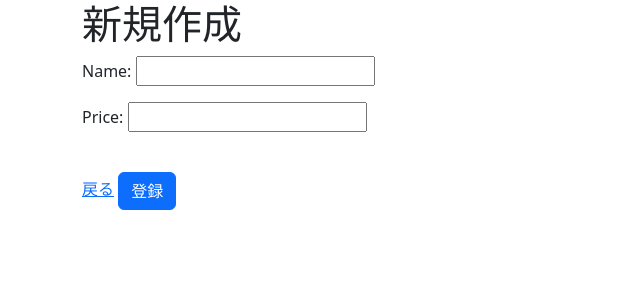
After one commit to hmakino8/Python_practice, a Django app: page /crud/new/ in a window 1280 px wide. The commit adds this page. Shown: the top 300 px of the page, without its empty margins (0-640 px from the left). Run offline with Django 4.2, Linux system fonts and the light colour scheme.

Commit message:
✨ Productフォームの実装

```diff
--- a/django/myvenv/myproject/crud/models.py
+++ b/django/myvenv/myproject/crud/models.py
@@ -1,4 +1,5 @@
 from django.db import models
+from django.urls import reverse
 
 
 class Product(models.Model):
@@ -7,3 +8,6 @@ class Product(models.Model):
 
     def __str__(self):
         return self.name
+
+    def get_absolute_url(self):
+        return reverse('list')
--- /dev/null
+++ b/django/myvenv/myproject/crud/templates/crud/product_form.html
@@ -0,0 +1,28 @@
+{% extends "base.html" %}
+{% block title %}
+  新規作成
+{% endblock title %}
+{% block content %}
+  <h1>新規作成</h1>
+  {% comment %}
+    ・formタグ
+        データをサーバーに送信する
+    ・method="post"
+        データ送信にPOSTメソッドを使用することを示す
+    ・enctype="multipart/form-data"
+        ファイルアップロードを行う場合に指定する
+    ・csrf_token
+        セキュリティ対策(CSRF保護)のためのトークンを生成する
+    ・{{ form.as_p }}
+        DjangoフォームをHTMLの段落としてレンダリングする
+    ・{% url 'list' %}
+        DjangoのURLテンプレートタグを使用して、リストページへのURLを生成する
+  {% endcomment %}
+  <form method="post" enctype="multipart/form-data">
+    {% csrf_token %}
+    {{ form.as_p }}
+    <br>
+    <a href="{% url 'list' %}">戻る</a>
+    <input type="submit" class="btn btn-primary" value="登録">
+  </form>
+{% endblock content %}
--- a/django/myvenv/myproject/crud/templates/crud/product_list.html
+++ b/django/myvenv/myproject/crud/templates/crud/product_list.html
@@ -4,6 +4,7 @@
 {% endblock title %}
 {% block content %}
   <h1>商品一覧</h1>
+  <a href="{% url 'new' %}">新規作成</a>
   <table class="table table-striped table-hover table-bordered">
     <thead>
       <tr>
--- a/django/myvenv/myproject/crud/views.py
+++ b/django/myvenv/myproject/crud/views.py
@@ -1,5 +1,6 @@
 from django.shortcuts import render
 from django.views.generic import TemplateView, ListView
+from django.views.generic.edit import CreateView
 from .models import Product  # .modelsとすることで、同じディレクトリにあるmodels.pyを参照
 
 
@@ -17,3 +18,8 @@ class ProductListView(ListView):
     model = Product
     template_name = "list.html"
     paginate_by = 3
+
+
+class ProductCreateView(CreateView):
+    model = Product
+    fields = '__all__'
--- a/django/myvenv/myproject/myproject/urls.py
+++ b/django/myvenv/myproject/myproject/urls.py
@@ -20,5 +20,6 @@ from crud import views
 urlpatterns = [
     path('admin/', admin.site.urls),
     path('', views.TopView.as_view(), name="top"),  # pathが空の場合、ルートURLになる
-    path('crud/', views.ProductListView.as_view(), name='list')
+    path('crud/', views.ProductListView.as_view(), name='list'),
+    path('crud/new/', views.ProductCreateView.as_view(), name="new"),
 ]
```
Also changed, not shown: django/myvenv/myproject/db.sqlite3.
